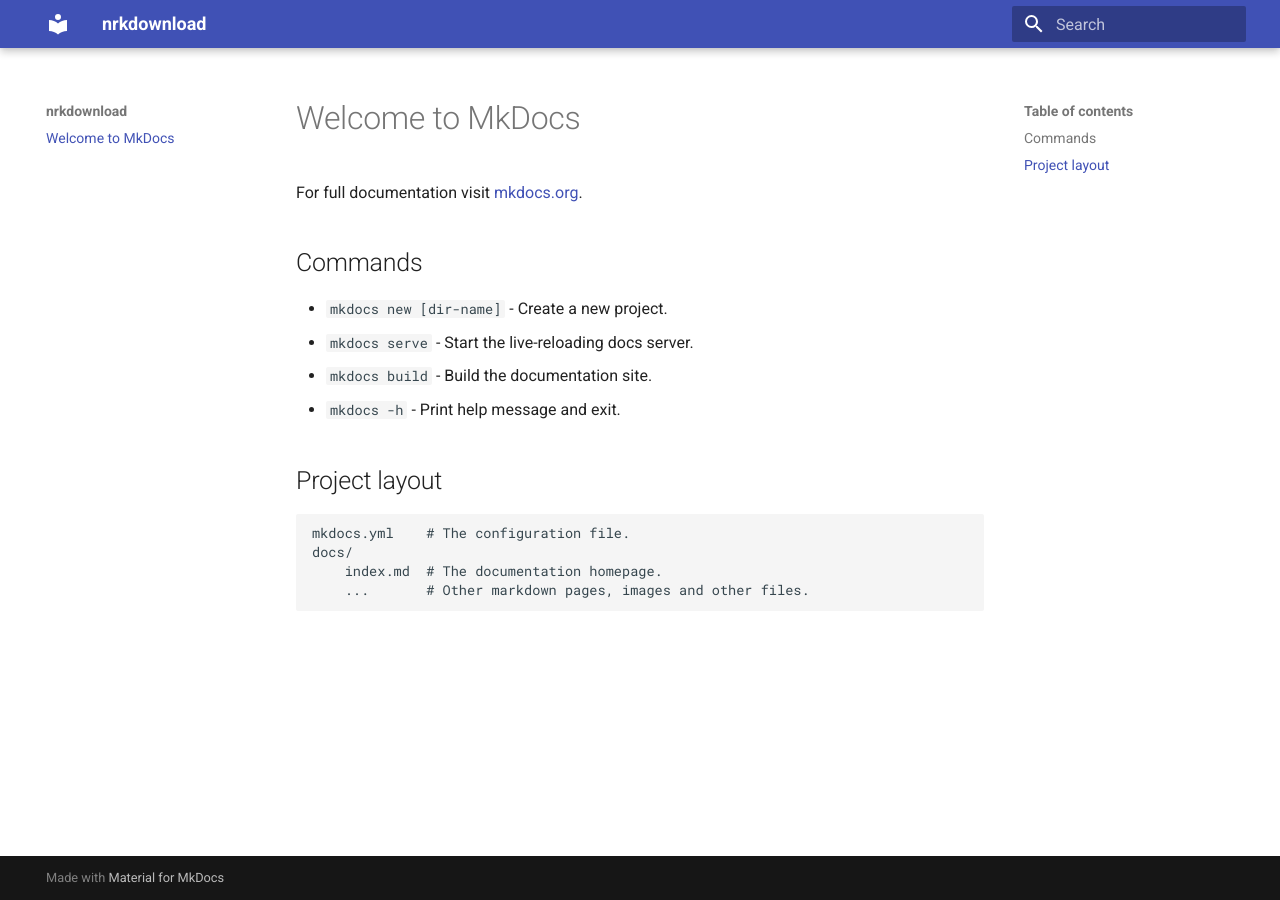
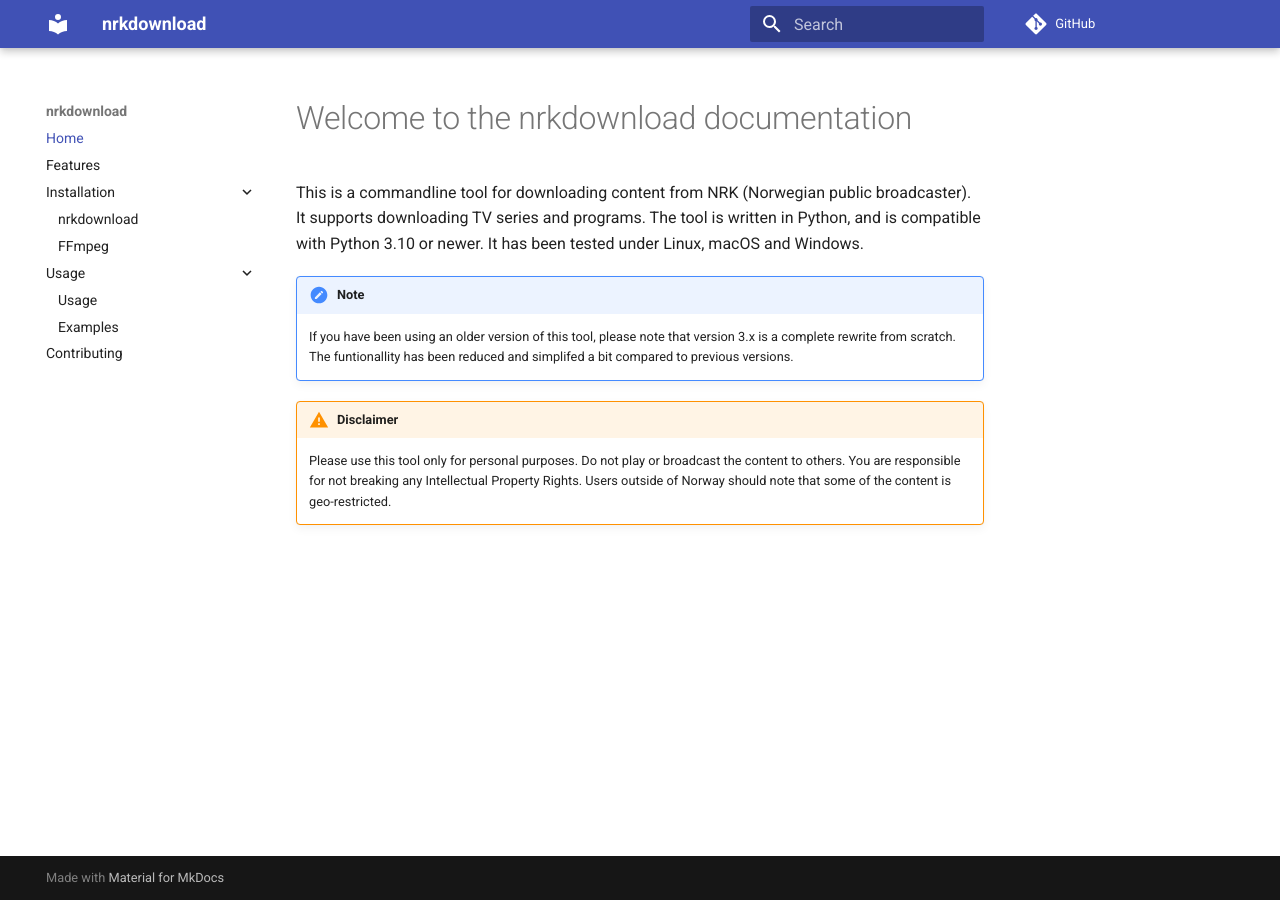
Before and after one commit to marhoy/nrk-download, an MkDocs documentation site: the page built from docs/index.md, in a window 1280 px wide. Built offline with MkDocs 1.6.1 and Material for MkDocs 9.7.7, drawn with Linux system fonts in a browser that asks for light colours; comment, search, counter and statistics services are not loaded.

Commit message:
Update documentation

```diff
--- a/docs/index.md
+++ b/docs/index.md
@@ -1,17 +1,18 @@
-# Welcome to MkDocs
+# Welcome to the nrkdownload documentation
 
-For full documentation visit [mkdocs.org](https://www.mkdocs.org).
+This is a commandline tool for downloading content from NRK (Norwegian public
+broadcaster). It supports downloading TV series and programs. The tool is written in
+Python, and is compatible with Python 3.10 or newer. It has been tested under Linux,
+macOS and Windows.
 
-## Commands
+!!! note
 
-* `mkdocs new [dir-name]` - Create a new project.
-* `mkdocs serve` - Start the live-reloading docs server.
-* `mkdocs build` - Build the documentation site.
-* `mkdocs -h` - Print help message and exit.
+    If you have been using an older version of this tool, please note that version 3.x is a
+    complete rewrite from scratch. The funtionallity has been reduced and simplifed a bit
+    compared to previous versions.
 
-## Project layout
+!!! warning "Disclaimer"
 
-    mkdocs.yml    # The configuration file.
-    docs/
-        index.md  # The documentation homepage.
-        ...       # Other markdown pages, images and other files.
+    Please use this tool only for personal purposes. Do not play or broadcast the content to
+    others. You are responsible for not breaking any Intellectual Property Rights. Users
+    outside of Norway should note that some of the content is geo-restricted.
--- a/mkdocs.yml
+++ b/mkdocs.yml
@@ -1,8 +1,31 @@
 site_name: nrkdownload
 site_url: !ENV READTHEDOCS_CANONICAL_URL
+repo_url: https://github.com/marhoy/nrk-download
+
+nav:
+  - Home: index.md
+  - Features: features.md
+  - Installation:
+      - nrkdownload: installing-nrkdownload.md
+      - FFmpeg: installing-ffmpeg.md
+  - Usage:
+      - Usage: usage.md
+      - Examples: examples.md
+  - Contributing: contributing.md
+
 theme:
   name: material
   custom_dir: docs/overrides
+  features:
+    - navigation.expand
+    - content.code.copy
+
+markdown_extensions:
+  - admonition
+  - pymdownx.highlight:
+      anchor_linenums: true
+  - pymdownx.superfences
+  - mkdocs-typer
 
 extra_javascript:
   - javascript/readthedocs-search.js
--- a/pyproject.toml
+++ b/pyproject.toml
@@ -29,7 +29,10 @@
 
 
 [dependency-groups]
-docs = ["mkdocs>=1.6.1", "mkdocs-material>=9.6.5"]
+docs = [
+    "mkdocs>=1.6.1",
+    "mkdocs-material>=9.6.5",
+]
 dev = [
     "ipykernel>=6.29.5",
     "nox>=2025.2.9",
```
Also changed, not shown: README.md (+4 -3 lines), docs/contributing.md (added, +14 -0 lines), docs/examples.md (added, +39 -0 lines), docs/features.md (added, +31 -0 lines), docs/installing-ffmpeg.md (added, +26 -0 lines), docs/installing-nrkdownload.md (added, +28 -0 lines), docs/usage.md (added, +23 -0 lines), docs/images/nrkdownload_help.png (added).
